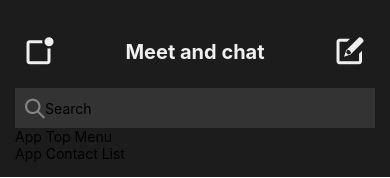
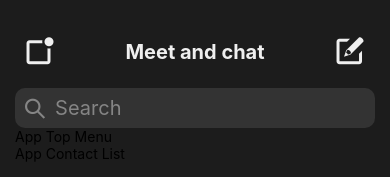
Before and after one commit to onyegood/zoom-clone, a React Native app in the folder mobile/: screen / in a window 390 px wide. Shown: the top 178 px of the page. Built offline with nearby package versions, Linux system fonts and the light colour scheme.

Commit message:
Completed search bar

```diff
--- a/mobile/src/components/search-bar/index.tsx
+++ b/mobile/src/components/search-bar/index.tsx
@@ -20,10 +20,13 @@ const _style = StyleSheet.create({
     flexDirection: 'row',
     paddingHorizontal: 10,
     height: 40,
-    alignItems: 'center'
+    alignItems: 'center',
+    borderRadius: 10
   },
   searchText: {
-
+    color: '#858585',
+    paddingLeft: 10,
+    fontSize: 20
   }
 })
 export default SearchComponent
```
